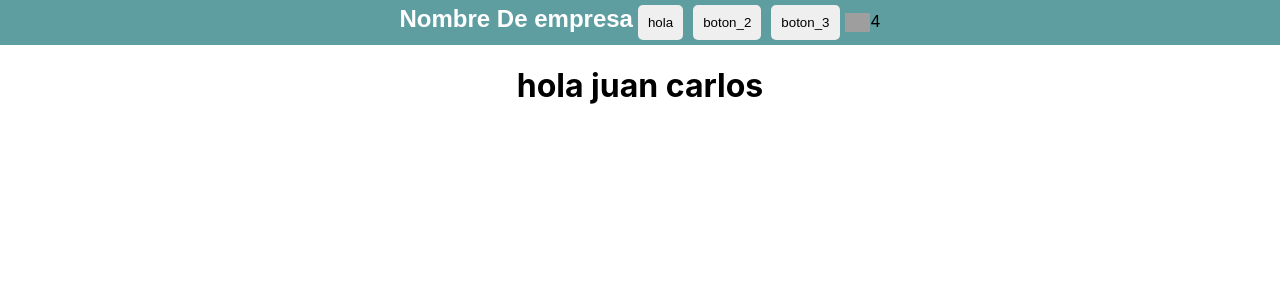
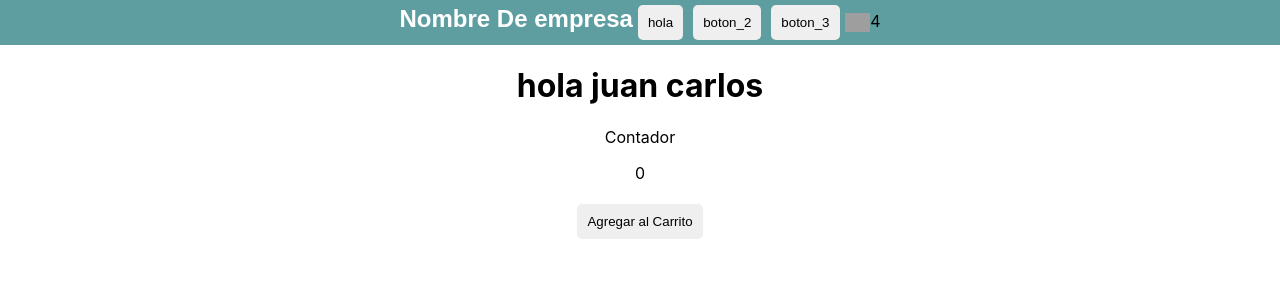
Before and after one commit to arielsilvestre/cursoReact, a React (Create React App) app: page / in a window 1280 px wide. Shown: the top 300 px of the page. Built offline with nearby package versions, Linux system fonts and the light colour scheme; grey boxes are pictures that could not be loaded.

Commit message:
'desafío: Contador con botón
entrega 'desafío: Contador con botón'

```diff
--- a/src/App.js
+++ b/src/App.js
@@ -1,9 +1,17 @@
 import './App.css';
 import CartWidget from './components/CartWidget/CartWidget';
+import ItemCount from './components/ItemCount/ItemCount';
 import ItemListContainer from './components/ItemListContainer/ItemListContainer';
 import NavBar from './components/NavBar/NavBar';
 
-function App() {
+
+
+
+const  App = () => {
+  const addToCart = (quantity) => {
+    quantity++;
+    console.log(`Se agregaron ${quantity} productos`);
+  }
   return (
     <div className="App">
       <header>
@@ -12,6 +20,7 @@ function App() {
        </NavBar>
       </header>
        <ItemListContainer greeting="hola juan carlos" />
+       <ItemCount stock={10} initial = {0} onAdd={addToCart}></ItemCount>
     </div>
   );
 }
--- /dev/null
+++ b/src/components/ItemCount/ItemCount.js
@@ -0,0 +1,28 @@
+import {useState} from 'react';
+
+const ItemCount = ({stock,initial,onAdd}) => {
+    const [count, setCount] = useState(initial);
+
+    const addToCart = (count) => {
+        if(count < stock){
+            setCount(count = count+1)
+            console.log(count);
+        }
+        else
+        {
+            alert("no hay stock disponible");
+        }
+      }
+
+    return (
+        <>
+            <div>
+                <p>Contador</p>
+                <p>{count}</p>
+                <button onClick={() => addToCart(count)}> Agregar al Carrito </button>
+            </div>
+        </>
+    )
+}
+
+export default ItemCount;
--- a/src/components/ItemListContainer/ItemListContainer.js
+++ b/src/components/ItemListContainer/ItemListContainer.js
@@ -1,7 +1,7 @@
 import './ItemListContainer.css';
 
 const ItemListContainer = (props) => {
-    console.log(props)
+   /*  console.log(props) */
     return(
         <>
             <h1>{props.greeting}</h1>
--- a/src/components/NavBar/NavBar.js
+++ b/src/components/NavBar/NavBar.js
@@ -1,6 +1,6 @@
 import './NavBar.css';
 const NavBar = (props) => {
-    console.log(props.name);
+ /*    console.log(props.name); */
     return(
     <div className='navBar'>
             <h2>Nombre De empresa</h2>
```
